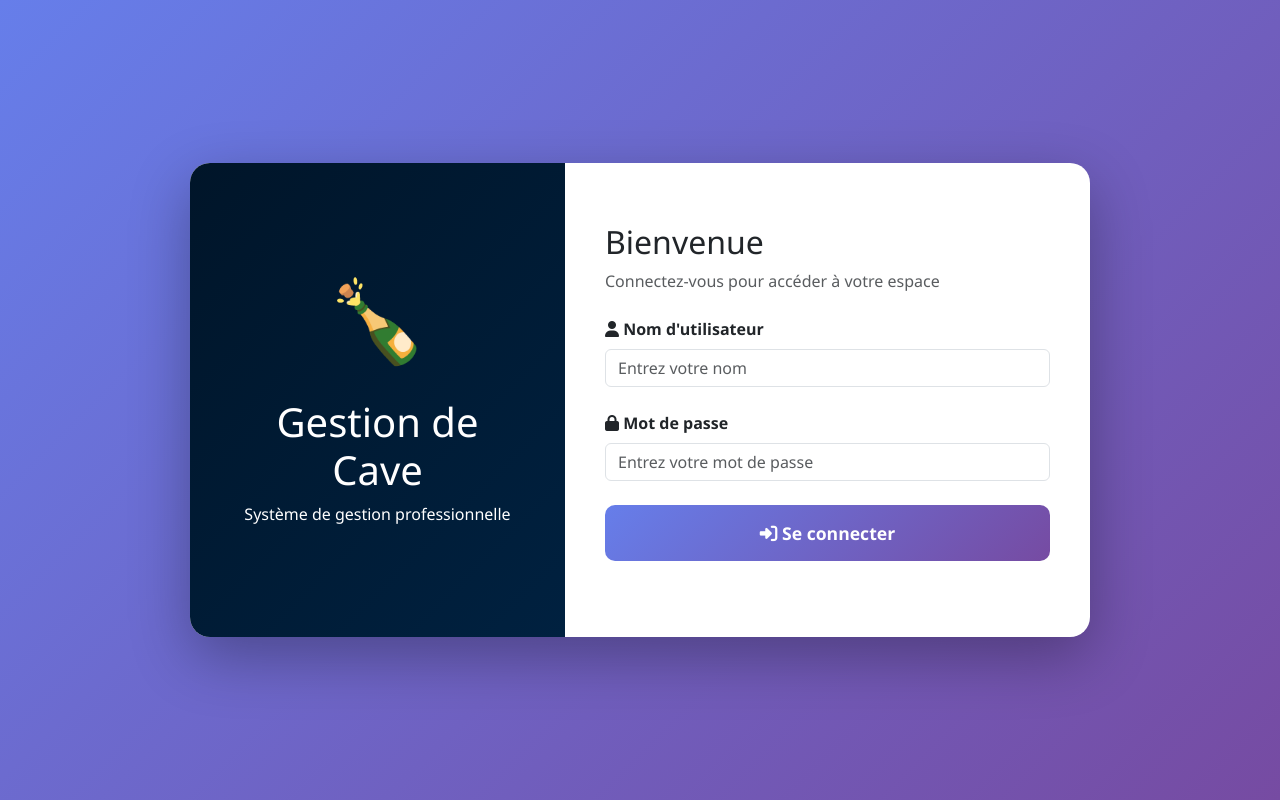
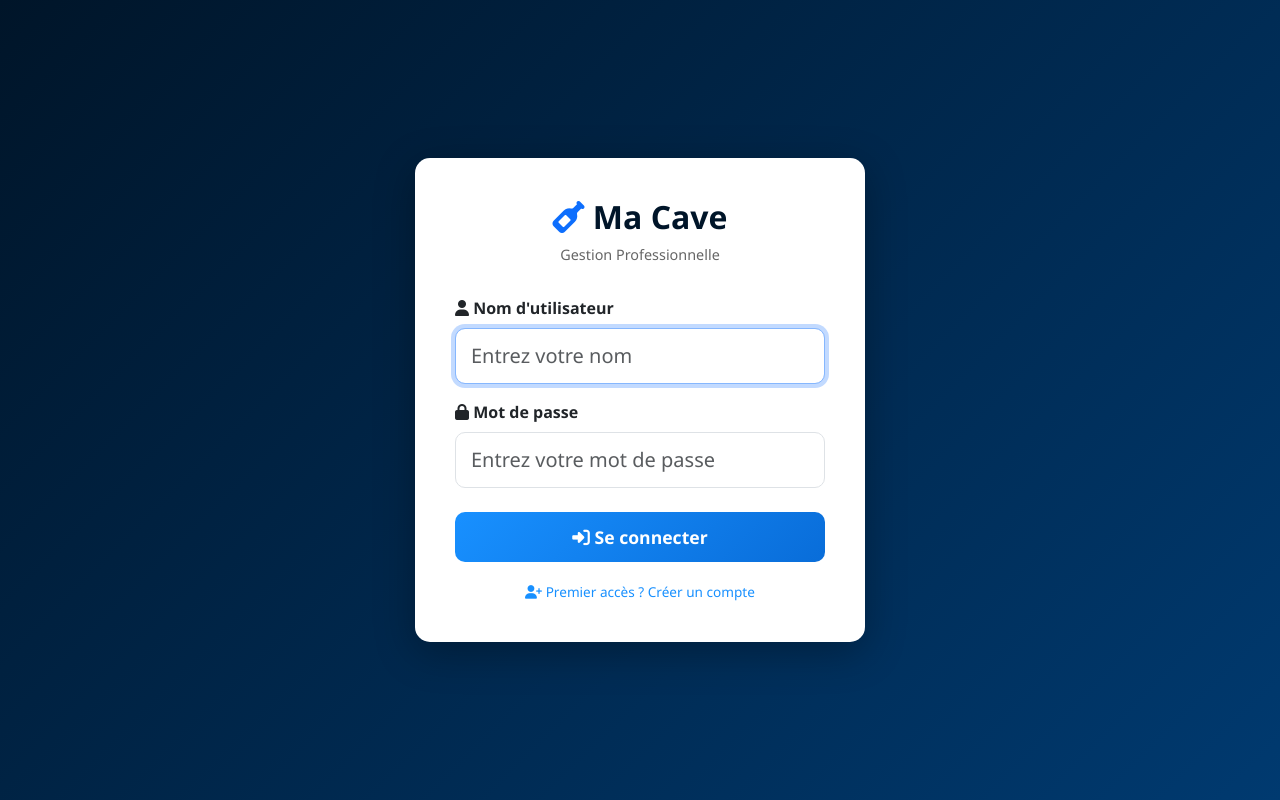
Before and after one commit to saintdylank-coder/CavePilot, a Flask app: page /connexion in a window 1280 px wide. Run offline with Flask 3, Linux system fonts and the light colour scheme.

Commit message:
Création de compte depuis l'écran de connexion avec Code Maître (PATRON2026), Super Admin automatique pour le premier compte

```diff
--- a/app.py
+++ b/app.py
@@ -9,6 +9,9 @@ import io
 
 app = Flask(__name__)
 app.secret_key = 'cle_secrete_cave_2026_professionnel'
+
+# 🔐 CODE MAÎTRE (à changer si besoin)
+CODE_MAITRE = 'PATRON2026'
 
 def get_db():
     conn = sqlite3.connect('cave.db')
@@ -157,6 +160,92 @@ def modifier_autorisations(uid):
     conn.close(); return render_template('modifier_autorisations.html', user=user)
 
 # ==========================================
+# 0.ter CRÉATION DE COMPTE DEPUIS LA CONNEXION (avec Code Maître)
+# ==========================================
+@app.route('/creer_compte', methods=['GET', 'POST'])
+def creer_compte():
+    """
+    Permet de créer un compte depuis l'écran de connexion.
+    Nécessite un Code Maître pour prouver qu'on est le propriétaire.
+    Le premier compte créé a tous les accès (Super Admin).
+    """
+    # Si déjà connecté, rediriger vers comptes
+    if 'user_id' in session:
+        return redirect(url_for('comptes'))
+
+    if request.method == 'POST':
+        code_maitre = request.form.get('code_maitre', '').strip()
+
+        # Vérifier le code maître
+        if code_maitre != CODE_MAITRE:
+            flash("❌ Code maître incorrect.", "danger")
+            return render_template('creer_compte.html', code_valide=False)
+
+        # Code maître correct → traiter le formulaire de création
+        nom = request.form.get('nom', '').strip()
+        role = request.form.get('role', '').strip()
+        mdp = request.form.get('mot_de_passe', '')
+        mdp2 = request.form.get('confirmation_mdp', '')
+        jours = ','.join(request.form.getlist('jours'))
+
+        # Vérifications
+        if not nom or not role or not mdp:
+            flash("⚠️ Tous les champs obligatoires doivent être remplis.", "warning")
+            return render_template('creer_compte.html', code_valide=True)
+
+        if mdp != mdp2:
+            flash("⚠️ Les mots de passe ne correspondent pas.", "warning")
+            return render_template('creer_compte.html', code_valide=True)
+
+        if len(mdp) < 6:
+            flash("⚠️ Le mot de passe doit faire au moins 6 caractères.", "warning")
+            return render_template('creer_compte.html', code_valide=True)
+
+        conn = get_db()
+
+        # Vérifier si l'utilisateur existe déjà
+        if conn.execute('SELECT id FROM utilisateurs WHERE nom = ?', (nom,)).fetchone():
+            flash("⚠️ Ce nom d'utilisateur existe déjà.", "warning")
+            conn.close()
+            return render_template('creer_compte.html', code_valide=True)
+
+        # Vérifier s'il y a déjà des utilisateurs (pour déterminer si c'est le Super Admin)
+        nb_users = conn.execute('SELECT COUNT(*) as c FROM utilisateurs').fetchone()['c']
+        est_super_admin = (nb_users == 0)
+
+        # Si Super Admin → tous les accès à 1, sinon → accès selon les cases cochées
+        if est_super_admin:
+            acces = {
+                'acces_dashboard': 1, 'acces_saisie': 1, 'acces_cloture': 1,
+                'acces_appro': 1, 'acces_historique': 1, 'acces_clients': 1,
+                'acces_paiements': 1, 'acces_inventaire': 1, 'acces_comptes': 1
+            }
+            role_final = 'Administrateur'
+        else:
+            acces = {k: 1 if request.form.get(k) else 0 for k in ['acces_dashboard', 'acces_saisie', 'acces_cloture', 'acces_appro', 'acces_historique', 'acces_clients', 'acces_paiements', 'acces_inventaire', 'acces_comptes']}
+            role_final = role
+
+        conn.execute('''INSERT INTO utilisateurs
+            (nom, role, mot_de_passe, jours_travail, actif,
+             acces_dashboard, acces_saisie, acces_cloture, acces_appro,
+             acces_historique, acces_clients, acces_paiements, acces_inventaire, acces_comptes)
+            VALUES (?, ?, ?, ?, 1, ?, ?, ?, ?, ?, ?, ?, ?, ?)''',
+            (nom, role_final, hash_password(mdp), jours,
+             acces['acces_dashboard'], acces['acces_saisie'], acces['acces_cloture'], acces['acces_appro'],
+             acces['acces_historique'], acces['acces_clients'], acces['acces_paiements'], acces['acces_inventaire'], acces['acces_comptes']))
+        conn.commit(); conn.close()
+
+        if est_super_admin:
+            flash(f"✅ Compte Administrateur créé ! Connectez-vous avec {nom}.", "success")
+        else:
+            flash(f"✅ Compte {nom} créé avec succès !", "success")
+
+        return redirect(url_for('connexion'))
+
+    # GET : afficher le formulaire de code maître
+    return render_template('creer_compte.html', code_valide=False)
+
+# ==========================================
 # 1. DASHBOARD
 # ==========================================
 @app.route('/')
@@ -211,7 +300,6 @@ def dashboard():
         prods = conn.execute('SELECT p.nom, SUM(lv.quantite) as total_qte, SUM(lv.montant_kit) as total_ca FROM lignes_vente lv JOIN produits p ON lv.produit_id = p.id JOIN ventes v ON lv.vente_id = v.id WHERE p.categorie = ? AND strftime("%Y-%m", v.date_heure) = ? GROUP BY p.id ORDER BY total_ca DESC LIMIT 5', (c['categorie'], mois)).fetchall()
         top_cats_data.append({'categorie': c['categorie'], 'total_ca': c['total_ca'], 'produits': prods})
 
-    # ✅ Alertes stock avec tri par criticité (critique d'abord)
     top_ventes = conn.execute('''
         SELECT p.id, SUM(lv.quantite) as total_vendu
         FROM lignes_vente lv
@@ -254,7 +342,6 @@ def dashboard():
                 'criticite': criticite, 'ordre_criticite': ordre_criticite
             })
 
-    # ✅ Tri par criticité (critique d'abord) puis par quantité vendue
     for cat in alertes_par_categorie:
         alertes_par_categorie[cat].sort(key=lambda x: (x['ordre_criticite'], -x['total_vendu']))
 
@@ -431,7 +518,7 @@ def caisse():
     return render_template('caisse.html', produits=prods, total_jour=tj, date_jour=today, caisse_fermee=caisse_fermee, date_saisie=date_saisie)
 
 # ==========================================
-# 3.bis COMMANDES (avec numérotation par client)
+# 3.bis COMMANDES
 # ==========================================
 @app.route('/commandes', methods=['GET', 'POST'])
 @check_access('acces_clients')
@@ -441,11 +528,9 @@ def commandes():
         client_id = request.form.get('client_id')
         if not client_id: flash("⚠️ Client obligatoire.", "danger"); conn.close(); return redirect(url_for('commandes'))
 
-        # ✅ Récupérer le nom du client pour générer le préfixe
         client = conn.execute('SELECT nom FROM clients WHERE id = ?', (client_id,)).fetchone()
         nom_client = client['nom'].strip() if client else 'CLI'
 
-        # ✅ Générer le préfixe : 3 premières lettres du nom en majuscules
         prefixe = nom_client[:3].upper().replace(' ', '')
         if len(prefixe) < 3:
             prefixe = prefixe.ljust(3, 'X')
@@ -462,7 +547,6 @@ def commandes():
                 conn.execute('UPDATE stocks SET quantite = quantite - ? WHERE produit_id = ? AND emplacement = "Hall"', (qte, pid))
         if total_commande == 0: flash("⚠️ Aucune commande.", "warning"); conn.close(); return redirect(url_for('commandes'))
 
-        # ✅ Générer le numéro de commande unique par client
         dernier_numero = conn.execute(
             'SELECT MAX(CAST(SUBSTR(numero_commande, 9) AS INTEGER)) as max_num FROM commandes WHERE numero_commande LIKE ?',
             (f'CMD-{prefixe}-%',)
--- a/templates/connexion.html
+++ b/templates/connexion.html
@@ -2,53 +2,111 @@
 <html lang="fr">
 <head>
     <meta charset="UTF-8">
-    <title>Connexion - Gestion de Cave</title>
+    <title>Connexion - Gestion Cave</title>
     <link href="https://cdn.jsdelivr.net/npm/bootstrap@5.3.0/dist/css/bootstrap.min.css" rel="stylesheet">
     <link href="https://cdnjs.cloudflare.com/ajax/libs/font-awesome/6.4.0/css/all.min.css" rel="stylesheet">
     <style>
-        body { background: linear-gradient(135deg, #667eea 0%, #764ba2 100%); min-height: 100vh; display: flex; align-items: center; justify-content: center; font-family: 'Segoe UI', sans-serif; }
-        .login-container { background: white; border-radius: 20px; box-shadow: 0 20px 60px rgba(0,0,0,0.3); overflow: hidden; max-width: 900px; width: 100%; }
-        .login-left { background: linear-gradient(135deg, #001529 0%, #002140 100%); color: white; padding: 60px 40px; display: flex; flex-direction: column; justify-content: center; align-items: center; text-align: center; }
-        .login-left .logo { font-size: 80px; margin-bottom: 20px; }
-        .login-right { padding: 60px 40px; }
-        .btn-login { background: linear-gradient(135deg, #667eea 0%, #764ba2 100%); border: none; border-radius: 10px; padding: 15px; font-size: 1.1rem; font-weight: 600; color: white; }
+        body {
+            background: linear-gradient(135deg, #001529 0%, #003a70 100%);
+            min-height: 100vh;
+            display: flex;
+            align-items: center;
+            justify-content: center;
+            font-family: 'Segoe UI', sans-serif;
+        }
+        .login-card {
+            background: white;
+            border-radius: 15px;
+            padding: 40px;
+            box-shadow: 0 10px 40px rgba(0,0,0,0.3);
+            max-width: 450px;
+            width: 100%;
+        }
+        .login-header {
+            text-align: center;
+            margin-bottom: 30px;
+        }
+        .login-header h2 {
+            color: #001529;
+            font-weight: bold;
+        }
+        .login-header .subtitle {
+            color: #666;
+            font-size: 0.9rem;
+        }
+        .form-control-lg {
+            border-radius: 10px;
+            padding: 12px 15px;
+        }
+        .btn-login {
+            background: linear-gradient(135deg, #1890ff 0%, #096dd9 100%);
+            border: none;
+            border-radius: 10px;
+            padding: 12px;
+            font-size: 1.1rem;
+            font-weight: bold;
+            color: white;
+            width: 100%;
+            transition: 0.3s;
+        }
+        .btn-login:hover {
+            transform: translateY(-2px);
+            box-shadow: 0 5px 15px rgba(24, 144, 255, 0.4);
+            color: white;
+        }
+        .footer-link {
+            text-align: center;
+            margin-top: 20px;
+            font-size: 0.85rem;
+        }
+        .footer-link a {
+            color: #1890ff;
+            text-decoration: none;
+            font-weight: 500;
+        }
+        .footer-link a:hover {
+            text-decoration: underline;
+        }
     </style>
 </head>
 <body>
-    <div class="login-container">
-        <div class="row g-0">
-            <div class="col-md-5 login-left">
-                <div class="logo">🍾</div>
-                <h1>Gestion de Cave</h1>
-                <p>Système de gestion professionnelle</p>
+    <div class="login-card">
+        <div class="login-header">
+            <h2><i class="fas fa-wine-bottle text-primary"></i> Ma Cave</h2>
+            <p class="subtitle">Gestion Professionnelle</p>
         </div>
-            <div class="col-md-7 login-right">
-                <h2>Bienvenue</h2>
-                <p class="subtitle text-muted mb-4">Connectez-vous pour accéder à votre espace</p>
 
         {% with messages = get_flashed_messages(with_categories=true) %}
             {% if messages %}
                 {% for category, message in messages %}
-                            <div class="alert alert-{{ category }}">{{ message }}</div>
+                    <div class="alert alert-{{ category }} alert-dismissible fade show">
+                        {{ message }}
+                        <button type="button" class="btn-close" data-bs-dismiss="alert"></button>
+                    </div>
                 {% endfor %}
             {% endif %}
         {% endwith %}
 
         <form method="POST" action="{{ url_for('connexion') }}">
-                    <div class="mb-4">
+            <div class="mb-3">
                 <label class="form-label fw-bold"><i class="fas fa-user"></i> Nom d'utilisateur</label>
-                        <input type="text" class="form-control" name="nom_utilisateur" placeholder="Entrez votre nom" required>
+                <input type="text" class="form-control form-control-lg" name="nom_utilisateur" placeholder="Entrez votre nom" required autofocus>
             </div>
             <div class="mb-4">
                 <label class="form-label fw-bold"><i class="fas fa-lock"></i> Mot de passe</label>
-                        <input type="password" class="form-control" name="mot_de_passe" placeholder="Entrez votre mot de passe" required>
+                <input type="password" class="form-control form-control-lg" name="mot_de_passe" placeholder="Entrez votre mot de passe" required>
             </div>
-                    <div class="d-grid mb-3">
-                        <button type="submit" class="btn btn-login"><i class="fas fa-sign-in-alt"></i> Se connecter</button>
-                    </div>
+            <button type="submit" class="btn btn-login">
+                <i class="fas fa-sign-in-alt"></i> Se connecter
+            </button>
         </form>
+
+        <!-- ✅ LIEN DISCRET POUR CRÉER UN COMPTE -->
+        <div class="footer-link">
+            <a href="{{ url_for('creer_compte') }}"><i class="fas fa-user-plus"></i> Premier accès ? Créer un compte</a>
         </div>
     </div>
-    </div>
+
+    <script src="https://cdn.jsdelivr.net/npm/bootstrap@5.3.0/dist/js/bootstrap.bundle.min.js"></script>
 </body>
 </html>
```
Also changed, not shown: templates/creer_compte.html (added, +228 -0 lines). Lines whose indentation alone changed are shown as unchanged.
